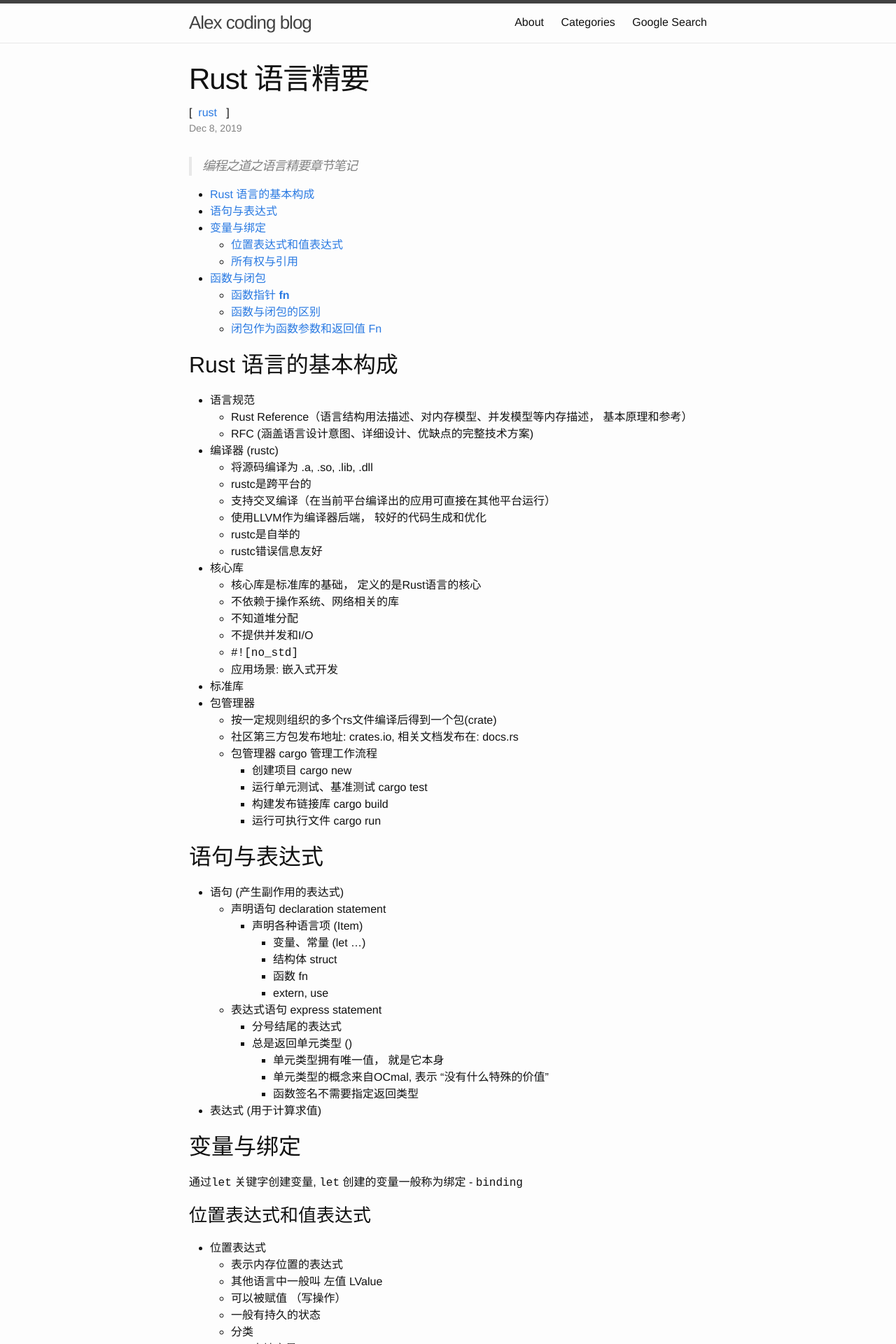
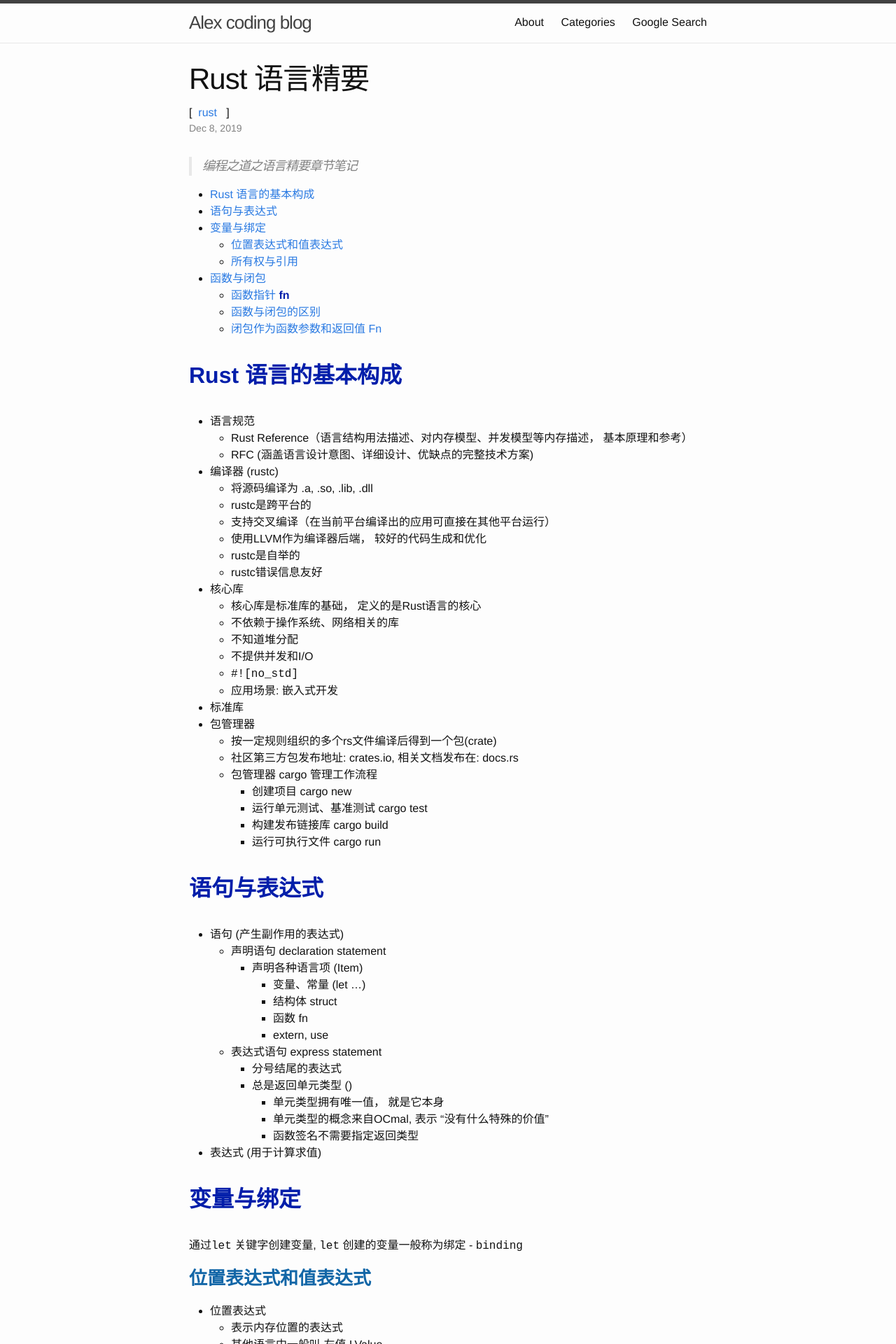
Before and after one commit to BadUncleX/blog, a Jekyll site: the page built from _posts/2019-12-09-Rust-essencial.md, in a window 1280 px wide. Shown: the top 1920 px of the page at 70% size. Built offline with Jekyll 4.4.1, drawn with Linux system fonts in a browser that asks for light colours; comment, search, counter and statistics services are not loaded.

Commit message:
定制h2, h3, strong 样式

```diff
--- a/_sass/minima/_base.scss
+++ b/_sass/minima/_base.scss
@@ -85,6 +85,20 @@
   font-weight: $base-font-weight;
 }
 
+/**
+*  自定义H2, H3, Strong style
+*/
+h2 {
+  color: rgb(2, 30, 170);font-size: 18px;font-weight: bold;box-sizing: border-box !important;margin-top: 30px;margin-bottom: 30px;
+}
+
+h3 {
+  color: rgb(18, 102, 167);font-size: 14px;font-weight: bold;box-sizing: border-box !important;margin-top: 15px;margin-bottom: 15px;
+}
+
+strong {
+  color: rgb(2, 30, 170);
+}
 
 
 /**
```
